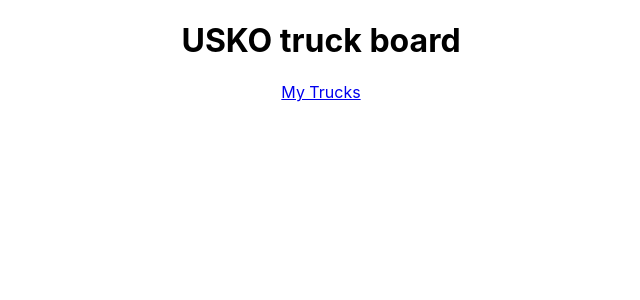
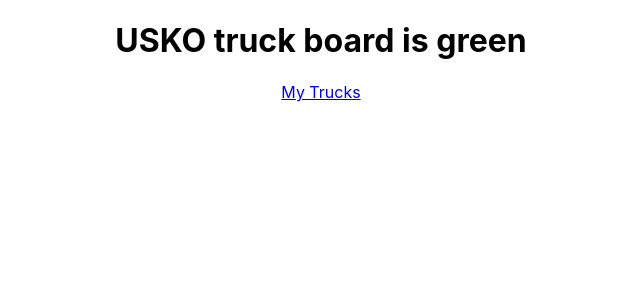
Before and after one commit to JoshuaTkachuk/DispatchApp, a React (Create React App) app in the folder client/: page / in a window 1280 px wide. Shown: the top 300 px of the page, without its empty margins (319-959 px from the left). Built offline with nearby package versions, Linux system fonts and the light colour scheme; the HTML template or start-up script is replaced by a standard one.

Commit message:
git test

```diff
--- a/client/src/components/Home.js
+++ b/client/src/components/Home.js
@@ -9,7 +9,7 @@ const Home=()=>{
 
     return(
         <div>
-            <h1>USKO truck board</h1>
+            <h1>USKO truck board is green</h1>
             <Link to={"/myTrucks"}>My Trucks</Link>
         </div>
     );
```
